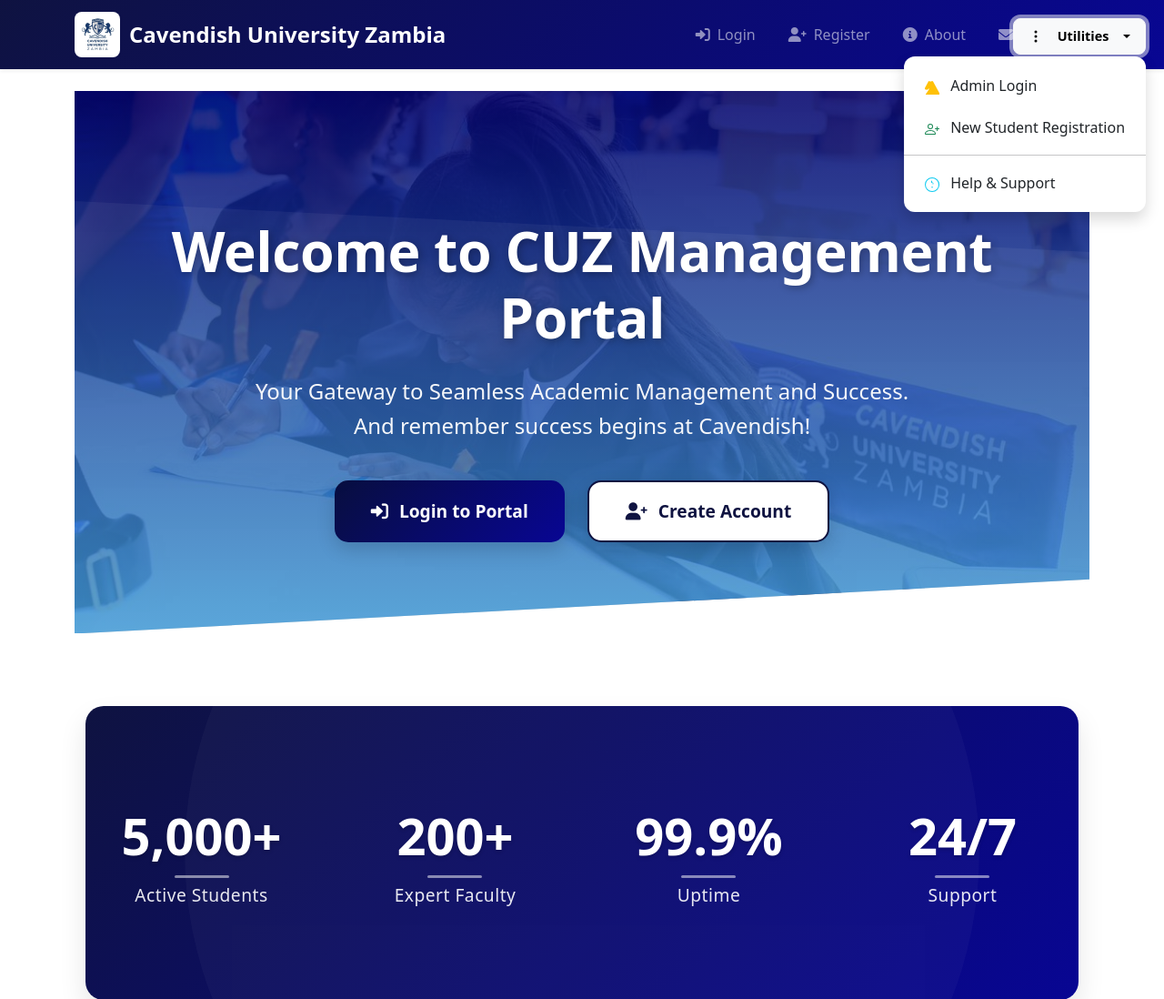
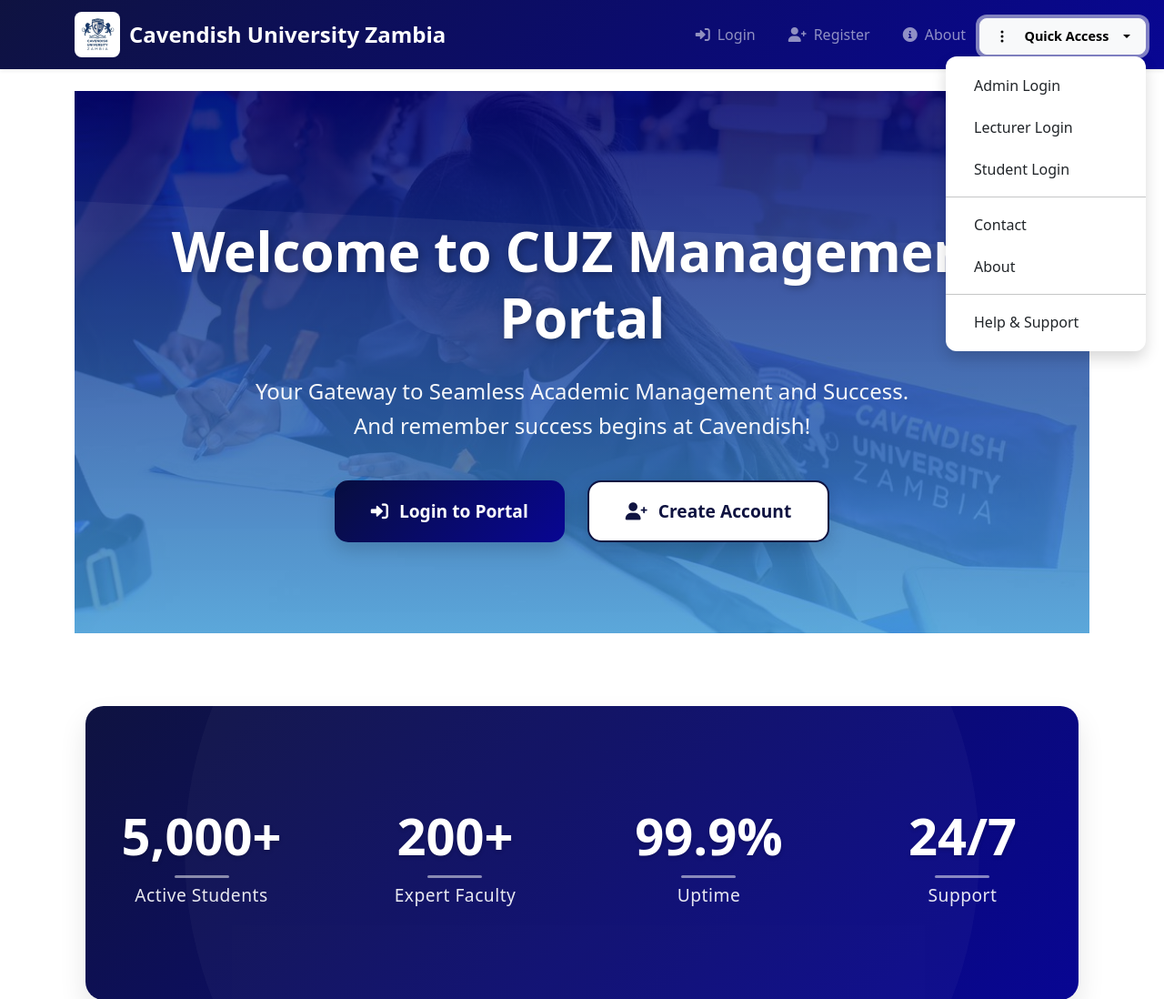
Before and after one commit to LittleCoderMae/CavendishSchoolPortal-, a Flask app: page / in a window 1280 px wide, after a click on "Quick Access". Shown: the top 1098 px of the page at 91% size. Run offline with Flask 3, Linux system fonts and the light colour scheme.

Commit message:
second commit

```diff
--- a/app.py
+++ b/app.py
@@ -102,7 +102,7 @@
             if not admin_user:
                 admin_user = User(
                     email='admin@cavendish.edu.zm',
-                    password_hash=generate_password_hash('admin123'),
+                    password_hash=generate_password_hash('Admin123'),
                     first_name='System',
                     last_name='Administrator',
                     role=UserRole.ADMIN
@@ -117,12 +117,12 @@
                 demo_student = User(
                     email='student@cavendish.edu.zm',
                     password_hash=generate_password_hash('password123'),
-                    first_name='John',
-                    last_name='Doe',
+                    first_name='Mae',
+                    last_name='Nkubo',
                     role=UserRole.STUDENT,
-                    student_id='S2024001',
+                    student_id='108-518',
                     program='Computer Science',
-                    year_of_study=2
+                    year_of_study=4
                 )
                 db.session.add(demo_student)
                 db.session.commit()
@@ -134,11 +134,11 @@
                 demo_lecturer = User(
                     email='lecturer@cavendish.edu.zm',
                     password_hash=generate_password_hash('password123'),
-                    first_name='Dr. Sarah',
-                    last_name='Johnson',
+                    first_name='Dr. Pharoll',
+                    last_name='Sinkala',
                     role=UserRole.LECTURER,
-                    staff_id='L2024001',
-                    department='Computer Science'
+                    staff_id='L1234',
+                    department='Information Technology'
                 )
                 db.session.add(demo_lecturer)
                 db.session.commit()
@@ -156,7 +156,6 @@
     print("🚀 Starting Cavendish School Portal...")
     print("📍 Access the application at: http://localhost:5000")
     print("🔑 Login URL: http://localhost:5000/auth/login")
-    print("")
     print("👤 Demo Credentials:")
     print("   Admin: admin@cavendish.edu.zm / admin123")
     print("   Student: student@cavendish.edu.zm / password123")
--- a/routes/admin.py
+++ b/routes/admin.py
@@ -13,7 +13,7 @@
 @login_required
 def dashboard():
     if not current_user.is_admin():
-        flash('Access denied. Admins only.', 'error')
+        flash('Access denied. Admins only.')
         return redirect(url_for('auth.login'))
 
     # Get system statistics
@@ -72,7 +72,7 @@
 @login_required
 def lecturers():
     if not current_user.is_admin():
-        flash('Access denied. Admins only.', 'error')
+        flash('Access denied. Admins only.')
         return redirect(url_for('auth.login'))
 
     all_lecturers = User.query.filter_by(role=UserRole.LECTURER).all()
@@ -82,7 +82,7 @@
 @login_required
 def user_detail(user_id):
     if not current_user.is_admin():
-        flash('Access denied. Admins only.', 'error')
+        flash('Access denied. Admins only.')
         return redirect(url_for('auth.login'))
 
     user = User.query.get_or_404(user_id)
--- a/templates/index.html
+++ b/templates/index.html
@@ -4,46 +4,70 @@
 {% block title %}Home - CUZ Management Portal{% endblock %}
 
 {% block content %}
-<!-- Fixed Floating Utility Bar (Top Right Corner) -->
-<div class="login-utility-bar d-none d-lg-block">
+<!-- Fixed Floating QA Bar (Top Right Corner) -->
+<div class="login-quickaccess-bar d-none d-lg-block">
     <div class="dropdown">
         <button class="btn btn-outline-light dropdown-toggle" type="button" data-bs-toggle="dropdown" aria-expanded="false">
             <svg xmlns="http://www.w3.org/2000/svg" width="16" height="16" fill="currentColor" class="bi bi-three-dots-vertical me-1" viewBox="0 0 16 16">
               <path d="M9.5 13a1.5 1.5 0 1 1-3 0 1.5 1.5 0 0 1 3 0zm0-5a1.5 1.5 0 1 1-3 0 1.5 1.5 0 0 1 3 0zm0-5a1.5 1.5 0 1 1-3 0 1.5 1.5 0 0 1 3 0z"/>
             </svg>
-            Utilities
+            Quick Access
         </button>
         <ul class="dropdown-menu dropdown-menu-end shadow border-0">
+
+            <!-- Admin Login -->
             <li>
-                <a class="dropdown-item" href="{{ url_for('auth.login') }}">
-                    <svg xmlns="http://www.w3.org/2000/svg" width="16" height="16" fill="currentColor" class="bi bi-shield-lock me-2 text-warning" viewBox="0 0 16 16">
-                        <path d="M5.338 1.59a.85.85 0 0 0-1.399-.175L.16 8.525a1.26 1.26 0 0 0-.25 1.026c.1.472.45.895.96.895h.711a.75.75 0 0 1 .5.123.743.743 0 0 0 .584.058c.27-.101.483-.242.66-.403l.635-.678a1 1 0 0 1 .802-.345h.19c.47 0 .864.33 1.037.76l.175.45c.094.241.168.513.265.758.118.286.277.561.432.793l.019.034a.75.75 0 0 1-.362.909l-.178.077a.75.75 0 0 0-.46.33L8 15.016l3.37-2.671a.75.75 0 0 0-.362-.909l-.178-.077a.75.75 0 0 1-.46-.33l-.019-.034c-.155-.232-.314-.507-.432-.793a4.015 4.015 0 0 0-.66-.403c-.177-.161-.39-.302-.66-.403a.743.743 0 0 0-.584-.058.75.75 0 0 1-.5-.123H6.711a.998.998 0 0 0-.96-.895c-.51 0-.86.423-.96.895a1.26 1.26 0 0 0-.25 1.026l-3.37 5.016a1.26 1.26 0 0 0-.25 1.026c.1.472.45.895.96.895h13.713c.889 0 1.438-.99.98-1.767L8.982 1.566a1.13 1.13 0 0 0-1.96 0z"/>
-                    </svg>
+                <a class="dropdown-item" href="{{ url_for('auth.login') }}?role=admin">
+                    <i class="bi bi-shield-lock text-warning me-2"></i>
                     Admin Login
                 </a>
-            </li>
+            <!-- Lecturer Login -->
             <li>
-                <a class="dropdown-item" href="{{ url_for('auth.register') }}">
-                    <svg xmlns="http://www.w3.org/2000/svg" width="16" height="16" fill="currentColor" class="bi bi-person-plus me-2 text-success" viewBox="0 0 16 16">
-                        <path d="M6 8a3 3 0 1 0 0-6 3 3 0 0 0 0 6zm2-3a2 2 0 1 1-4 0 2 2 0 0 1 4 0zm4 8c0 1-1 1-1 1H1s-1 0-1-1 1-4 6-4 6 3 6 4zm-1-.004c-.001-.246-.154-.986-.832-1.664C9.516 10.68 8.289 10 6 10c-2.29 0-3.516.68-4.168 1.332-.678.678-.83 1.418-.832 1.664h10z"/>
-                        <path fill-rule="evenodd" d="M13.5 5a.5.5 0 0 1 .5.5V7h1.5a.5.5 0 0 1 0 1H14v1.5a.5.5 0 0 1-1 0V8h-1.5a.5.5 0 0 1 0-1H13V5.5a.5.5 0 0 1 .5-.5z"/>
-                    </svg>
-                    New Student Registration
+                <a class="dropdown-item" href="{{ url_for('auth.login') }}?role=lecturer">
+                    <i class="bi bi-person-badge text-primary me-2"></i>
+                    Lecturer Login
                 </a>
             </li>
+
+            <!-- Student Login -->
+            <li>
+                <a class="dropdown-item" href="{{ url_for('auth.login') }}?role=student">
+                    <i class="bi bi-person-circle text-success me-2"></i>
+                    Student Login
+                </a>
+            </li>
+
             <li><hr class="dropdown-divider"></li>
+
+            <!-- Contact -->
+            <li>
+                <a class="dropdown-item" href="{{ url_for('contact') }}">
+                    <i class="bi bi-envelope text-info me-2"></i>
+                    Contact
+                </a>
+            </li>
+
+            <!-- About -->
+            <li>
+                <a class="dropdown-item" href="{{ url_for('about') }}">
+                    <i class="bi bi-info-circle text-secondary me-2"></i>
+                    About
+                </a>
+            </li>
+
+            <li><hr class="dropdown-divider"></li>
+
+            <!-- Help & Support -->
             <li>
                 <a class="dropdown-item" href="#">
-                    <svg xmlns="http://www.w3.org/2000/svg" width="16" height="16" fill="currentColor" class="bi bi-info-circle me-2 text-info" viewBox="0 0 16 16">
-                        <path d="M8 15A7 7 0 1 1 8 1a7 7 0 0 1 0 14zm0 1A8 8 0 1 0 8 0a8 8 0 0 0 0 16z"/>
-                        <path d="M8.93 6.556c-.534-.14-1.284-.336-1.923-.715A.75.75 0 0 0 7 5.5V4a.5.5 0 0 1 1 0v1.5h.5c.371 0 .69.23.82.556l.01.03a1.5 1.5 0 0 1-.78 2.016zM8 10a.75.75 0 1 0 0 1.5.75.75 0 0 0 0-1.5z"/>
-                    </svg>
+                    <i class="bi bi-life-preserver text-danger me-2"></i>
                     Help & Support
                 </a>
             </li>
         </ul>
     </div>
 </div>
+<!-- END: Floating Utility Bar -->
 <!-- END: Floating Utility Bar -->
 
 <style>
@@ -59,15 +83,15 @@
         --gradient-secondary: linear-gradient(135deg, #080693 0%, #6b7199 100%);
     }
 
-    /* Floating Utility Bar Styles */
-    .login-utility-bar {
+    /* Floating QA Bar Styles */
+    .login-quickaccess-bar {
         position: fixed;
         top: 20px;
         right: 20px;
         z-index: 1000;
     }
 
-    .login-utility-bar .btn {
+    .login-quickaccess-bar .btn {
         background: rgba(255, 255, 255, 0.1);
         backdrop-filter: blur(10px);
         border: 1px solid rgba(255, 255, 255, 0.2);
@@ -77,18 +101,18 @@
         transition: all 0.3s ease;
     }
 
-    .login-utility-bar .btn:hover {
-        background: rgba(255, 255, 255, 0.2);
+    .login-quickaccess-bar .btn:hover {
+        background: rgba(81, 82, 89, 0.2);
         transform: translateY(-2px);
     }
 
-    .login-utility-bar .dropdown-menu {
+    .login-quickaccess-bar .dropdown-menu {
         min-width: 220px;
         border-radius: 12px;
         margin-top: 8px;
     }
 
-    .login-utility-bar .dropdown-item {
+    .login-quickaccess-bar .dropdown-item {
         padding: 10px 15px;
         border-radius: 6px;
         margin: 2px 8px;
@@ -96,9 +120,9 @@
         transition: all 0.2s ease;
     }
 
-    .login-utility-bar .dropdown-item:hover {
+    .login-quickaccess-bar .dropdown-item:hover {
         background: var(--light-blue);
-        color: white;
+        color: rgb(18, 18, 18);
     }
 
     /* Enhanced Hero Section */
@@ -111,7 +135,7 @@
         margin-bottom: 50px;
         position: relative;
         overflow: hidden;
-        clip-path: polygon(0 0, 100% 0, 100% 90%, 0 100%);
+        clip-path: polygon(0 0, 100% 0, 100% 100%, 0 100%);
     }
 
     .hero-section::before {
```
Also changed, not shown: routes/auth.py (+15 -15 lines).
